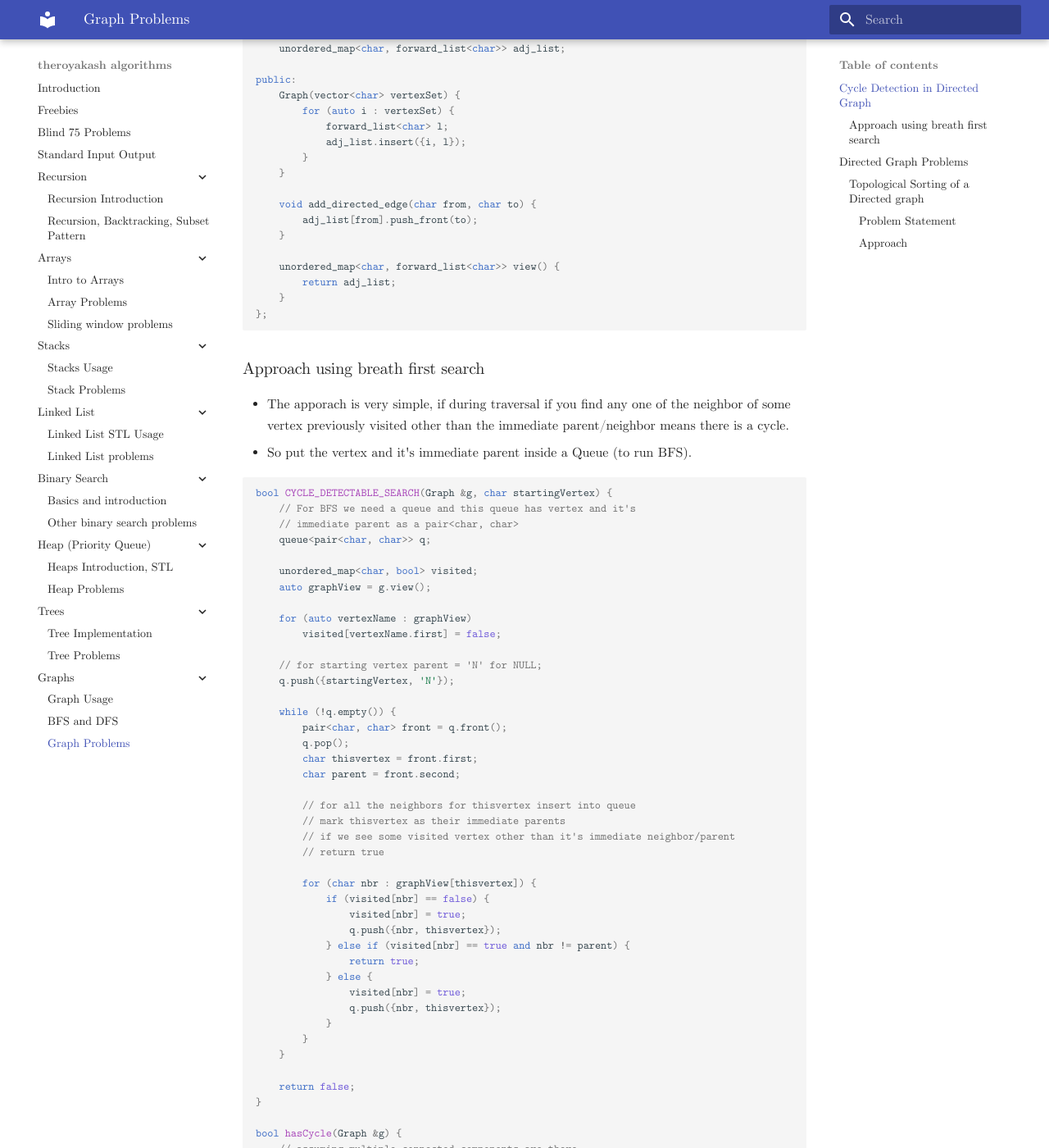
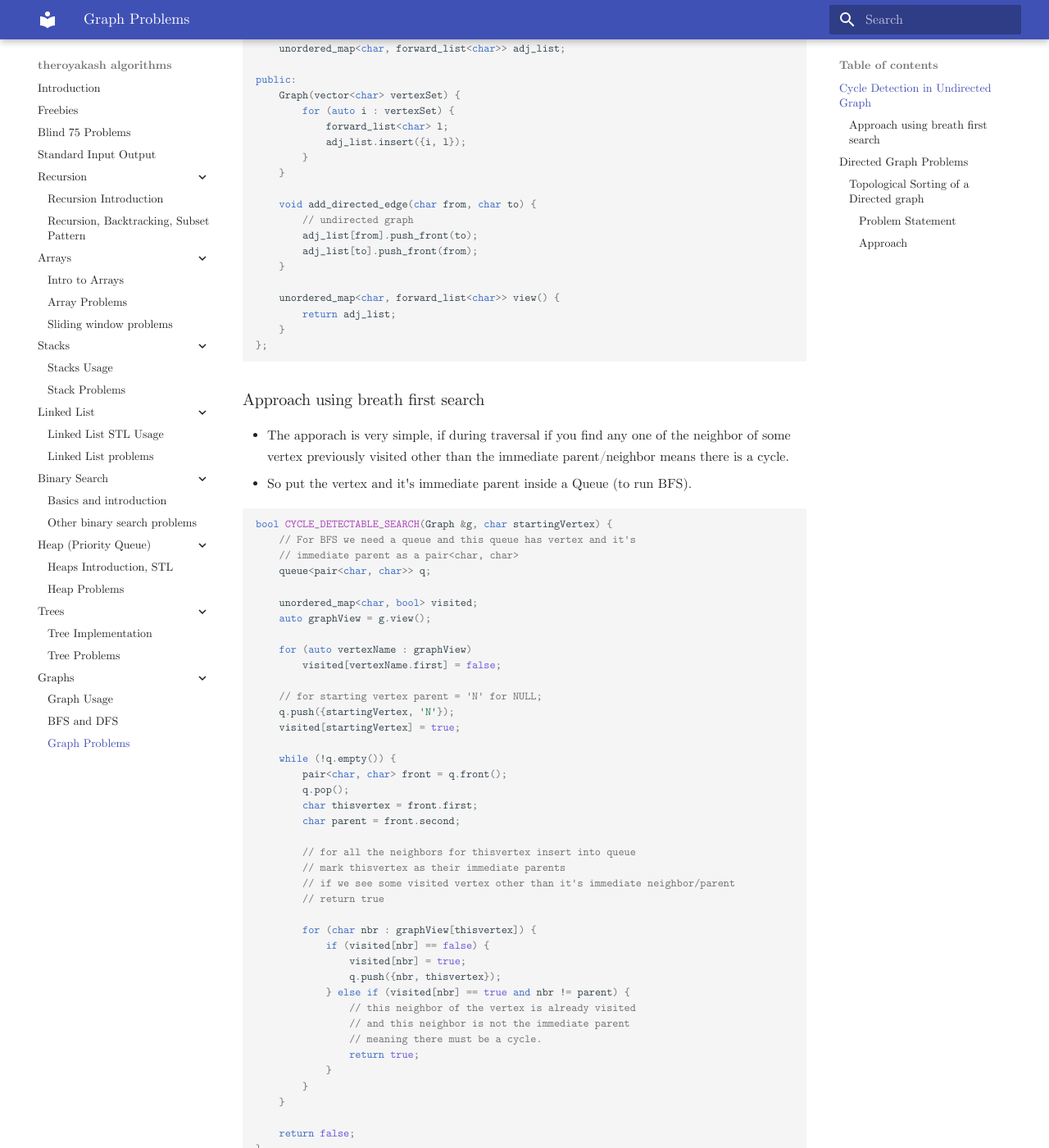
Before and after one commit to theroyakash/algorithms.theroyakash.com, an MkDocs documentation site: the page built from docs/graph/problems.md, in a window 1280 px wide and 1400 px high, scrolled down 341 px. Shown: the whole window at 82% size. Built offline with MkDocs 1.6.1 and Material for MkDocs 9.7.7, drawn with Linux system fonts in a browser that asks for light colours; some of the changed text lies outside the part shown.

Commit message:
updated cycle detection problem

````diff
--- a/docs/graph/problems.md
+++ b/docs/graph/problems.md
@@ -1,9 +1,9 @@
 # More Graph Problems
 
-## Cycle Detection in Directed Graph
+## Cycle Detection in Undirected Graph
 Using simple traversal techniques we can detect cycles in undirected graphs. Here first we'll implement this using breath first search then we'll also show how to do this using depth first search.
 ```cpp
-// DIRECTED GRAPH DEFINITION
+// UNDIRECTED GRAPH DEFINITION
 class Graph {
 private:
     unordered_map<char, forward_list<char>> adj_list;
@@ -17,7 +17,9 @@ public:
     }
 
     void add_directed_edge(char from, char to) {
+        // undirected graph
         adj_list[from].push_front(to);
+        adj_list[to].push_front(from);
     }
 
     unordered_map<char, forward_list<char>> view() {
@@ -45,6 +47,7 @@ bool CYCLE_DETECTABLE_SEARCH(Graph &g, char startingVertex) {
 
     // for starting vertex parent = 'N' for NULL;
     q.push({startingVertex, 'N'});
+    visited[startingVertex] = true;
 
     while (!q.empty()) {
         pair<char, char> front = q.front();
@@ -62,10 +65,10 @@ bool CYCLE_DETECTABLE_SEARCH(Graph &g, char startingVertex) {
                 visited[nbr] = true;
                 q.push({nbr, thisvertex});
             } else if (visited[nbr] == true and nbr != parent) {
+                // this neighbor of the vertex is already visited
+                // and this neighbor is not the immediate parent
+                // meaning there must be a cycle.
                 return true;
-            } else {
-                visited[nbr] = true;
-                q.push({nbr, thisvertex});
             }
         }
     }
````
